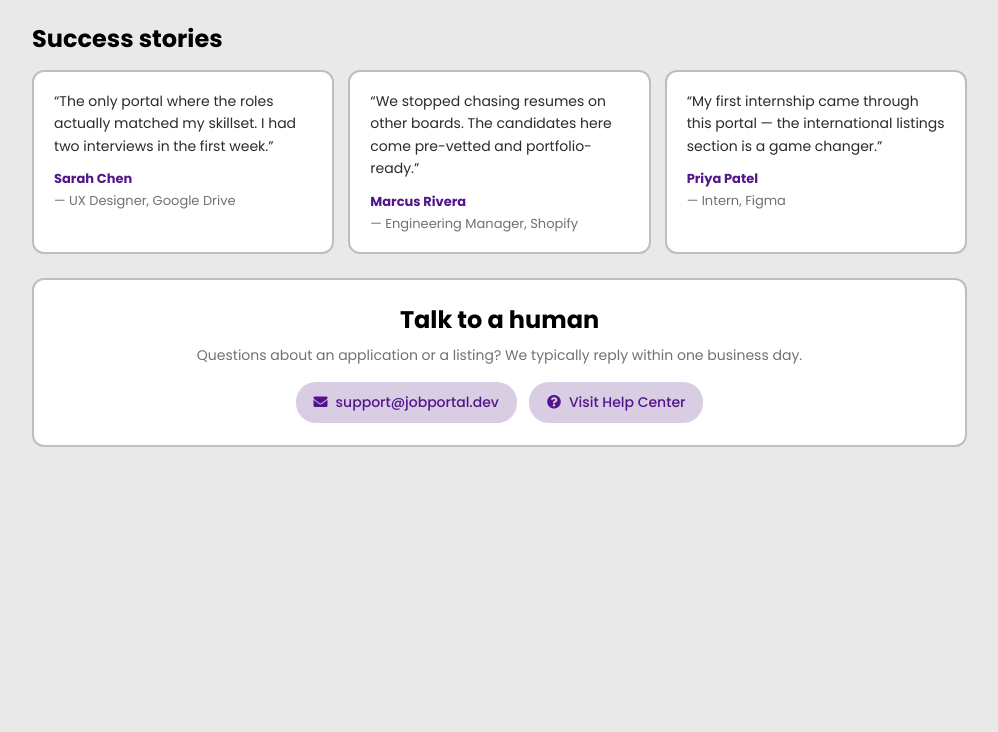
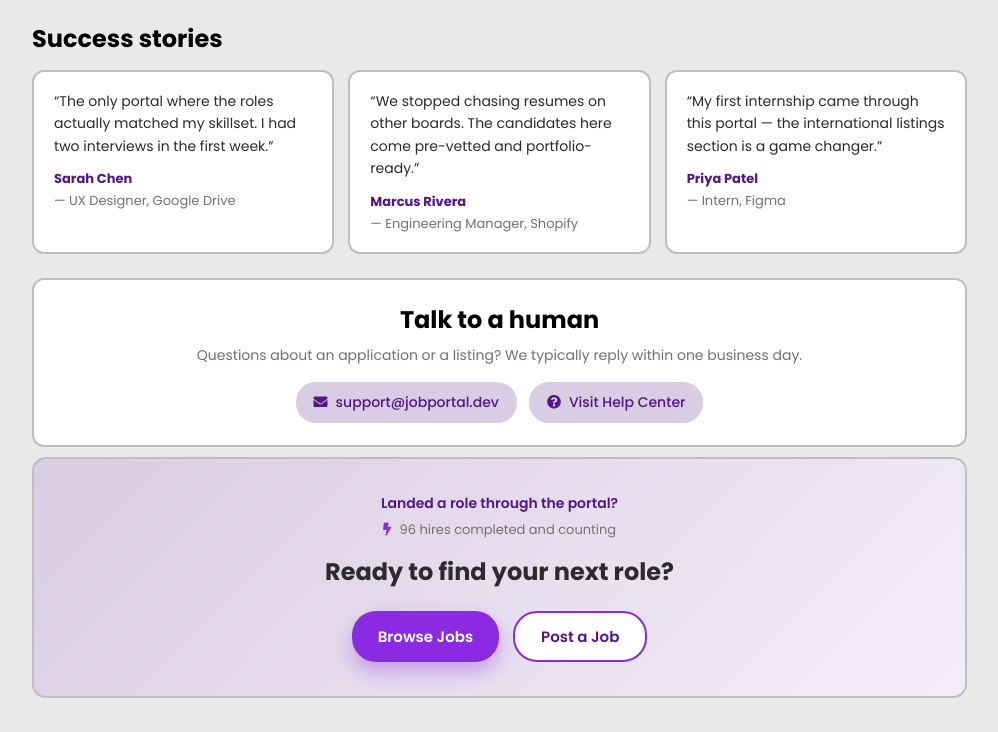
Before and after one commit to ogc16/system1, a plain HTML site: page about.html in a window 1280 px wide. Shown: the part 1969-2701 px from the top of the page, without its empty margins (259-1257 px from the left). Before the commit the page ends 2436 px from the top, so only its background shows below. Drawn offline with Linux system fonts and the light colour scheme.

Commit message:
﻿Finish About page as a complete landing page - Add closing CTA band (Browse Jobs / Post a Job) with hire-count social proof - Fix misleading "Internships" quick link -> Success Stories (anchor #stories) - Give testimonials section an id for in-page quick navigation - style.css: about-closing band component with responsive-friendly layout

```diff
--- a/about.html
+++ b/about.html
@@ -36,8 +36,8 @@
                 <!-- Quick links -->
                 <nav class="about-quick-nav" aria-label="Quick links">
                     <a href="jobs.html"><i class="fas fa-briefcase" aria-hidden="true"></i> Open Jobs</a>
-                    <a href="index.html#featured"><i class="fas fa-star" aria-hidden="true"></i> Internships</a>
-                    <a href="help.html"><i class="fas fa-handshake" aria-hidden="true"></i> Employers</a>
+                    <a href="help.html"><i class="fas fa-handshake" aria-hidden="true"></i> For Employers</a>
+                    <a href="#stories"><i class="fas fa-star" aria-hidden="true"></i> Success Stories</a>
                     <a href="#contact"><i class="fas fa-envelope" aria-hidden="true"></i> Contact</a>
                 </nav>
 
@@ -90,7 +90,7 @@
                 </section>
 
                 <!-- Testimonials -->
-                <section class="about-testimonials" aria-labelledby="testimonials-title">
+                <section class="about-testimonials" id="stories" aria-labelledby="testimonials-title">
                     <h2 id="testimonials-title">Success stories</h2>
                     <div class="about-testimonial-grid">
                         <figure class="testimonial">
@@ -118,6 +118,17 @@
                     </div>
                 </section>
 
+                <!-- Closing CTA -->
+                <section class="about-closing" aria-labelledby="closing-title">
+                    <p class="about-closing-tagline">Landed a role through the portal?</p>
+                    <p class="about-closing-stats"><i class="fas fa-bolt" aria-hidden="true"></i> 96 hires completed and counting</p>
+                    <h2 id="closing-title">Ready to find your next role?</h2>
+                    <div class="about-hero-cta">
+                        <a href="jobs.html" class="btn btn-primary">Browse Jobs</a>
+                        <a href="signup.html" class="btn btn-ghost">Post a Job</a>
+                    </div>
+                </section>
+
             </div>
         </main>
     </div>
--- a/style.css
+++ b/style.css
@@ -520,6 +520,38 @@ h1{
   color: #fff;
 }
 
+.about-closing{
+  text-align: center;
+  background: linear-gradient(135deg, var(--icon-bg) 0%, #f4edf9 100%);
+  border: 2px solid var(--border);
+  border-radius: 14px;
+  padding: 34px 30px;
+  margin: 4px 4px 24px;
+}
+.about-closing-tagline{
+  color: var(--icon-color);
+  font-weight: 600;
+  font-size: 14px;
+  margin-bottom: 6px;
+}
+.about-closing-stats{
+  color: var(--text-muted);
+  font-size: 13px;
+  margin-bottom: 14px;
+}
+.about-closing-stats i{
+  color: var(--accent);
+  margin-right: 5px;
+}
+.about-closing h2{
+  margin: 0 0 18px;
+  font-size: 24px;
+  color: var(--text);
+}
+.about-closing .about-hero-cta{
+  justify-content: center;
+}
+
 /* ── Dashboard control center ───────────────────────────────────────── */
 
 .welcome-banner{
```
Also changed, not shown: 1 other file.
